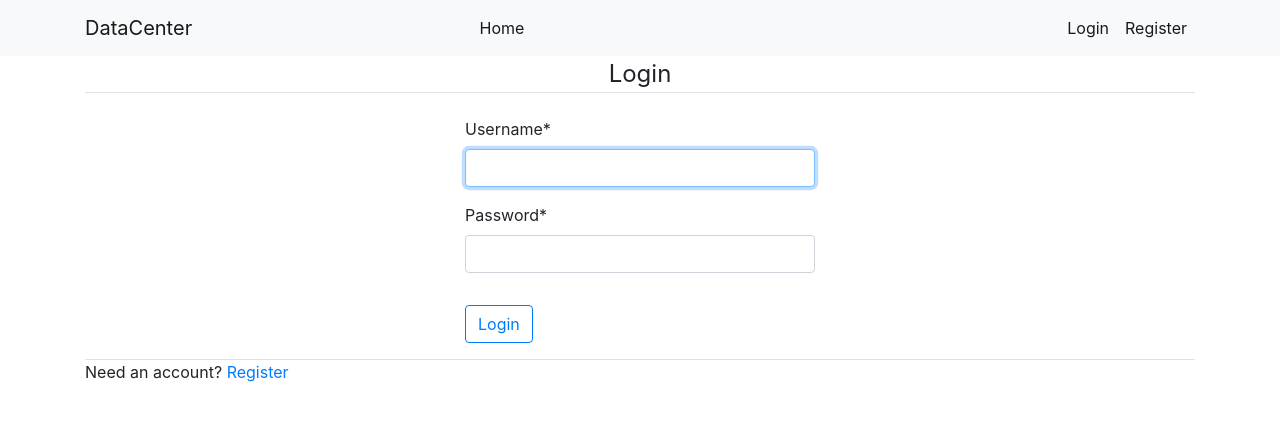
After one commit to John-Kimani/lab_dash, a Django app: page /users/login/ in a window 1280 px wide. The commit adds this page. Shown: the top 421 px of the page. Run offline with Django 4.2, Linux system fonts and the light colour scheme; some libraries are stand-ins or nearby versions.

Commit message:
Dev: User login

```diff
--- /dev/null
+++ b/datacenter/templates/datacenter/login.html
@@ -0,0 +1,34 @@
+{% extends 'datacenter/base.html' %}
+
+{% load static %}
+
+{% load crispy_forms_tags %}
+
+{% block content %}
+    <div class="container container_fluid">
+        <legend class="mb-4 border-bottom text-center">Login</legend>
+        <div class="row">
+            <div class="col-md-4">
+
+            </div>
+            <div class="col-md-4">
+                <form action="" method="POST">
+                    {% csrf_token %}
+                    <fieldset class="form-group">
+                        {{ form|crispy }}
+                    </fieldset>
+                    <div class="form-group">
+                        <button class="btn btn-outline-primary">Login</button>
+                    </div>
+                </form>
+            </div>
+            <div class="col-md-4">
+
+            </div>
+        </div>
+
+        <div class="border-top">
+            Need an account? <a href="{% url 'register' %}">Register</a>
+        </div>
+    </div>
+{% endblock %}
--- a/datacenter/templates/datacenter/navbar.html
+++ b/datacenter/templates/datacenter/navbar.html
@@ -1,19 +1,22 @@
 <nav class="navbar navbar-expand-lg navbar-light bg-light">
     <div class="container">
-        <a class="navbar-brand" >DataCenter</a>
+        <a class="navbar-brand" href="{% url 'homePage' %}">DataCenter</a>
         <button class="navbar-toggler" type="button" data-toggle="collapse" data-target="#navbarNav" aria-controls="navbarNav" aria-expanded="false" aria-label="Toggle navigation">
           <span class="navbar-toggler-icon"></span>
         </button>
         <div class="collapse navbar-collapse" id="navbarNav">
           <ul class="navbar-nav mx-auto">
             <li class="nav-item active">
-              <a class="nav-link"> Home <span class="sr-only">(current)</span></a>
+              <a class="nav-link" href="{% url 'homePage' %}"> Home <span class="sr-only">(current)</span></a>
             </li>
           </ul>
           <ul class="navbar-nav ml-auto">
             <li class="nav-item">
-                <a class="nav-link active"> Login</a>
+                <a class="nav-link active"  href="{% url 'login' %}"> Login</a>
             </li>
+            <li class="nav-item">
+              <a class="nav-link active" href="{% url 'register' %}"> Register</a>
+          </li>
           </ul>
         </div>
     </div>
--- a/lab_dash/settings.py
+++ b/lab_dash/settings.py
@@ -152,3 +152,9 @@ STATIC_URL = 'static/'
 # https://docs.djangoproject.com/en/4.0/ref/settings/#default-auto-field
 
 DEFAULT_AUTO_FIELD = 'django.db.models.BigAutoField'
+
+LOGIN_URL = 'login'
+
+CRISPY_TEMPLATE_PACK = 'bootstrap4'
+
+LOGIN_REDIRECT_URL = 'homePage'
--- a/lab_dash/urls.py
+++ b/lab_dash/urls.py
@@ -15,8 +15,11 @@ Including another URLconf
 """
 from django.contrib import admin
 from django.urls import path, include
+from django.contrib.auth import views as auth_views
 
 urlpatterns = [
     path('admin/', admin.site.urls),
-    path('', include('datacenter.urls'))
+    path('', include('datacenter.urls')),
+    path('users/login/', auth_views.LoginView.as_view(template_name='datacenter/login.html'), name='login'),
+    path('users/logout/', auth_views.LogoutView.as_view(template_name='datacenter/logout.html'), name='logout')
 ]
```
